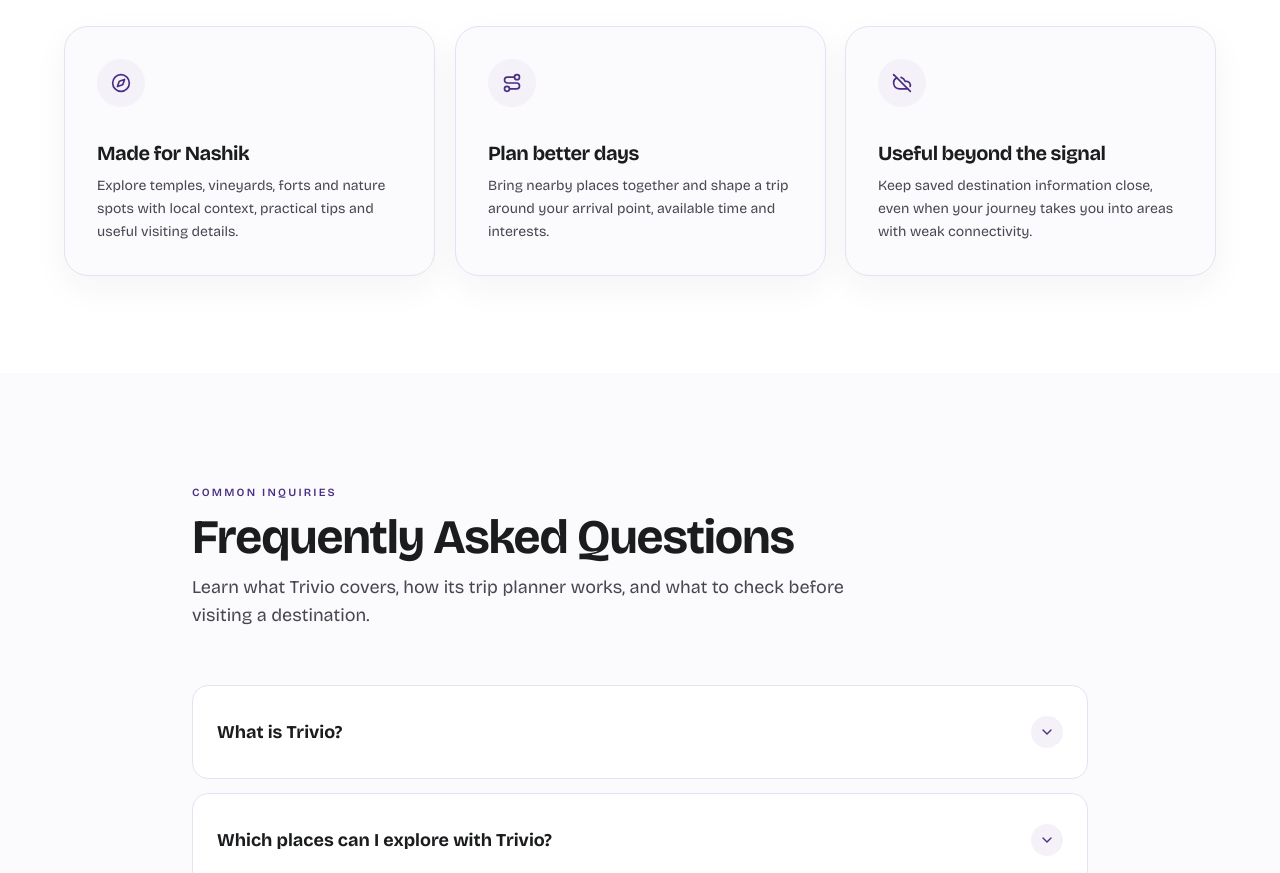
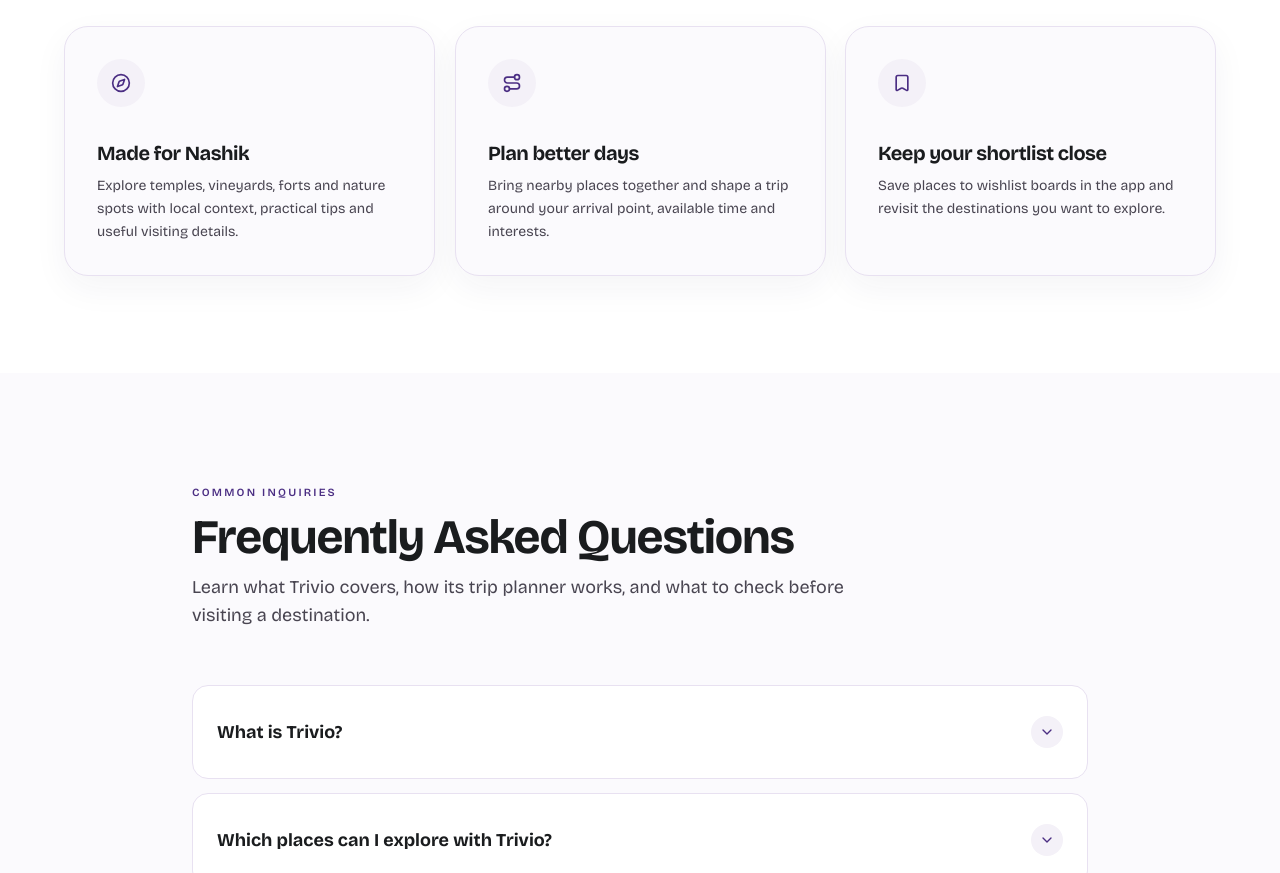
Before and after one commit to sooubh/nashik, a Next.js app: page / in a window 1280 px wide. Shown: the part 5320-6193 px from the top of the page. Built offline with nearby package versions, Linux system fonts and the light colour scheme.

Commit message:
fix(seo): correct unsupported LocalAdvantage.tsx claims

```diff
--- a/src/components/landing/LocalAdvantage.tsx
+++ b/src/components/landing/LocalAdvantage.tsx
@@ -2,7 +2,7 @@
 
 import React from 'react';
 import { motion, useReducedMotion } from 'framer-motion';
-import { Compass, Route, CloudOff } from 'lucide-react';
+import { Compass, Route, Bookmark } from 'lucide-react';
 
 const REASONS = [
   {
@@ -18,10 +18,10 @@ const REASONS = [
       'Bring nearby places together and shape a trip around your arrival point, available time and interests.',
   },
   {
-    icon: CloudOff,
-    title: 'Useful beyond the signal',
+    icon: Bookmark,
+    title: 'Keep your shortlist close',
     description:
-      'Keep saved destination information close, even when your journey takes you into areas with weak connectivity.',
+      'Save places to wishlist boards in the app and revisit the destinations you want to explore.',
   },
 ];
 
```
